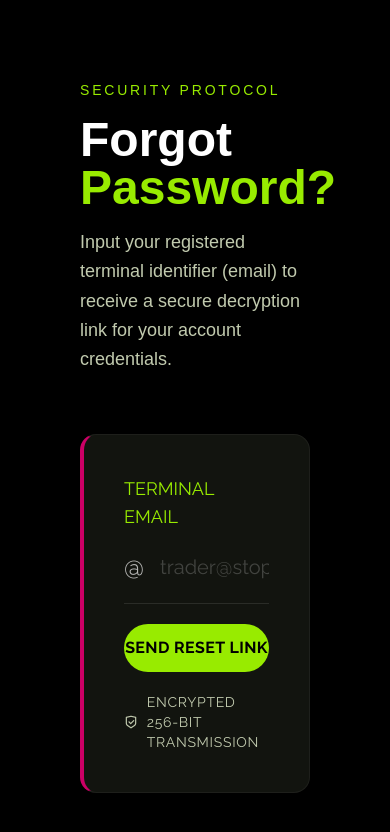
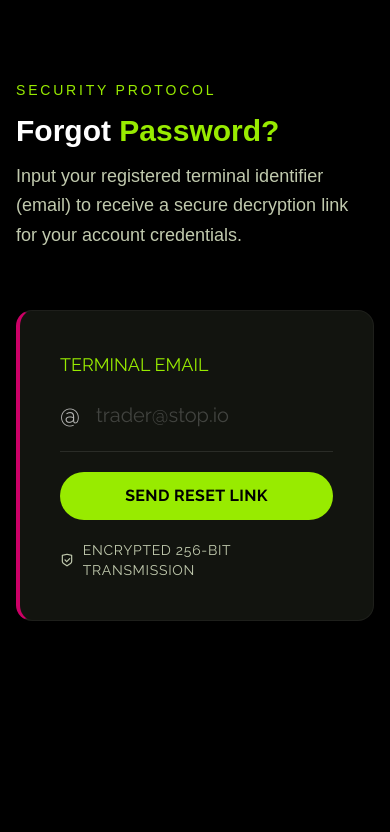
Before and after one commit to bot-rohit/Front-LMS, a Next.js app: page /forgotpassword in a window 390 px wide. Shown: the top 832 px of the page. Built offline with nearby package versions, Linux system fonts and the light colour scheme.

Commit message:
login responsive Fix

```diff
--- a/src/app/(auth)/signup/page.tsx
+++ b/src/app/(auth)/signup/page.tsx
@@ -14,7 +14,7 @@ const page = () => {
     return (
         <>
             <div className='flex h-screen'>
-                <div className='lg:w-[50%] w-full py-17 lg:pl-20 p-5 lg:scale-90   origin-top-left '>
+                <div className='lg:w-[50%] w-full py-17 lg:pl-20 p-5 lg:scale-90 lg:pb-0 pb-10    origin-top-left '>
                     <SuRight formdata={signup.formData} handle={signup.handleChange} submit={signup.handleSubmit}
                         accept={signup.setAcceptedTerms}
                         error={signup.errors} load={signup.loading} />
--- a/src/components/Login/Forgot/Reset.tsx
+++ b/src/components/Login/Forgot/Reset.tsx
@@ -16,12 +16,12 @@ const Reset = ({data , func}:coming) => {
     console.log(data)
     return (
         <>
-            <div className='flex flex-col px-20  py-20 gap-15'>
+            <div className='flex flex-col lg:px-20 px-4 py-20 gap-15'>
                 <div className="flex flex-col gap-4">
                     <p className="text-neon-green uppercase tracking-[0.20em] text-sm font-medium">
                         Security Protocol
                     </p>
-                    <h1 className="text-5xl font-bold leading-none">
+                    <h1 className="lg:text-5xl text-3xl font-bold leading-none">
                         <span className="text-white">Forgot </span>
                         <span className="text-neon-green">Password?</span>
                     </h1>
--- a/src/components/landing/Navbar.tsx
+++ b/src/components/landing/Navbar.tsx
@@ -11,7 +11,7 @@ const Navbar = () => {
     return (
         <>
             <div className='w-full'  >
-                <div className='flex justify-between  bg-black min-h-10 my-5 p-0.5 px-3 lg:px-20 py-5'>
+                <div className='flex justify-between  bg-black min-h-10 my-5 p-0.5 px-3 lg:px-20  py-2 lg:py-5'>
 
 
                     <div className='flex  justify-center items-center gap-2 font-heading text-xl font-bold '>
```
